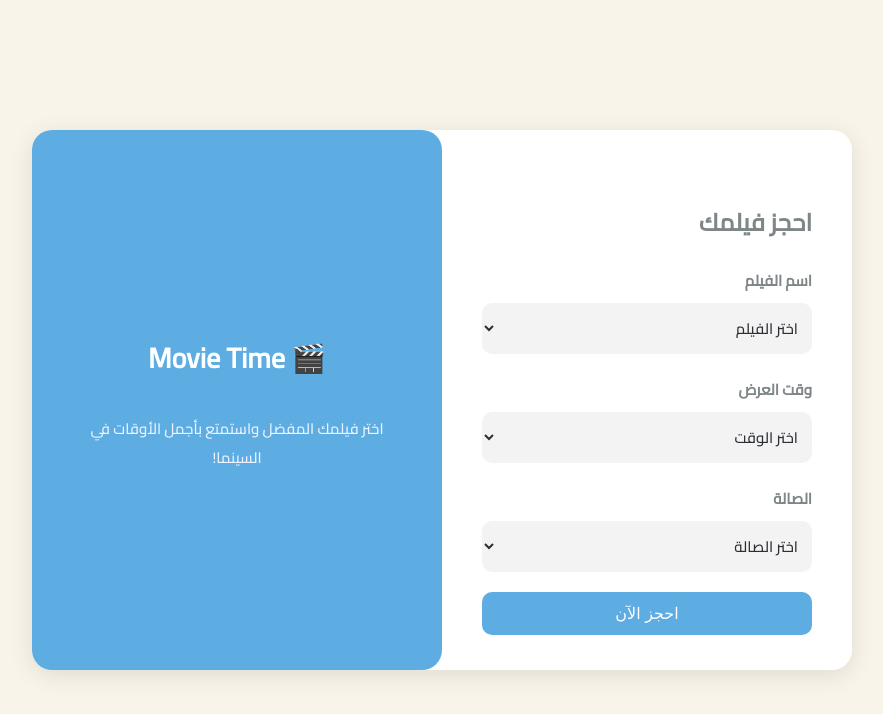
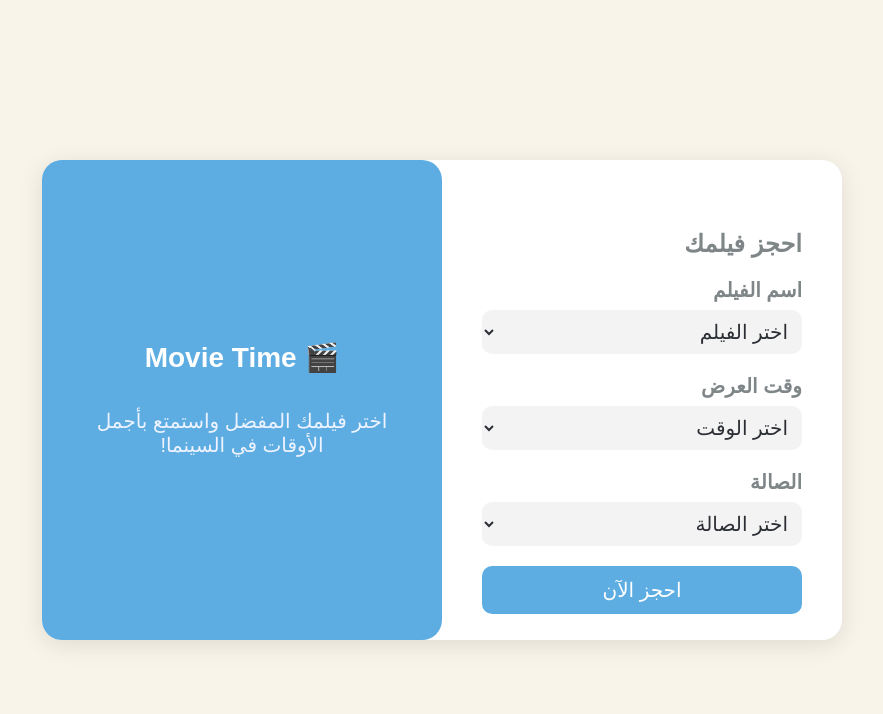
Before and after one commit to manalnasr/program-movie, a PHP site: page / in a window 1280 px wide. Shown: the top 714 px of the page, without its empty margins (198-1081 px from the left). Run offline with PHP 8.4, Linux system fonts and the light colour scheme.

Commit message:
Add files via upload

```diff
--- a/style.css
+++ b/style.css
@@ -1,4 +1,4 @@
-@import url('https://fonts.googleapis.com/css2?family=Cairo:wght@500&display=swap');
+
 
     body {
         margin: 0;
@@ -12,8 +12,8 @@
     /*الجزء الايمن الحجز*/
     .container {
         background: #fff;
-        width: 820px;
-        height: 540px;
+        width: 800px;
+        height: 480px;
         border-radius: 20px;
         box-shadow: 0 5px 25px rgba(0,0,0,0.1);
         display: flex;
@@ -33,7 +33,7 @@
     }
 
     label {
-        font-size: 15px;
+        font-size: 20px;
         color: #7f8688;
         font-weight: bold;
     }
@@ -47,7 +47,7 @@
         font-family: 'Cairo', sans-serif;
         background: #f3f3f3;
         border-radius: 10px;
-        font-size: 15px;
+        font-size: 20px;
         outline: none;
         transition: 0.2s;
     }
@@ -64,7 +64,7 @@
         color: white;
         border: none;
         border-radius: 10px;
-        font-size: 16px;
+        font-size: 20px;
         cursor: pointer;
         transition: 0.3s;
     }
@@ -103,6 +103,6 @@
     }
 
     .info-section p {
-        font-size: 15px;
+        font-size: 20px;
         color: #eef3ff;
     }
```
